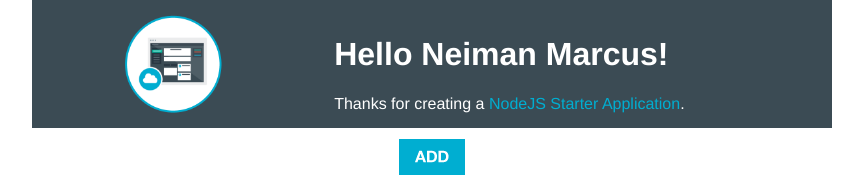
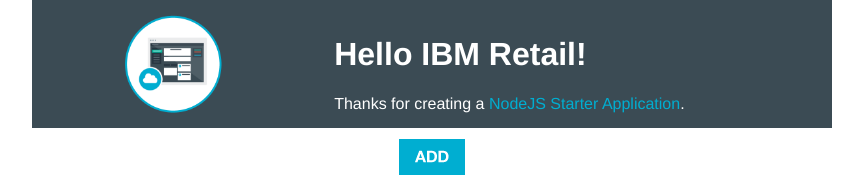
Before and after one commit to panaik/lbrd-test, a website: page public/index.html in a window 1280 px wide. Shown: the top 177 px of the page, without its empty margins (208-1071 px from the left). Drawn offline with Linux system fonts and the light colour scheme; no server answers.

Commit message:
setting IBM Retail as retailer name

```diff
--- a/public/index.html
+++ b/public/index.html
@@ -16,7 +16,7 @@
           <img class="newappIcon" src="images/newapp-icon.png">
         </td>
         <td>
-          <h1 id="message">Hello Neiman Marcus!</h1>
+          <h1 id="message">Hello IBM Retail!</h1>
           <p class='description'></p> Thanks for creating a <span class = "blue">NodeJS Starter Application</span>.
         </td>
       </tr>
```
